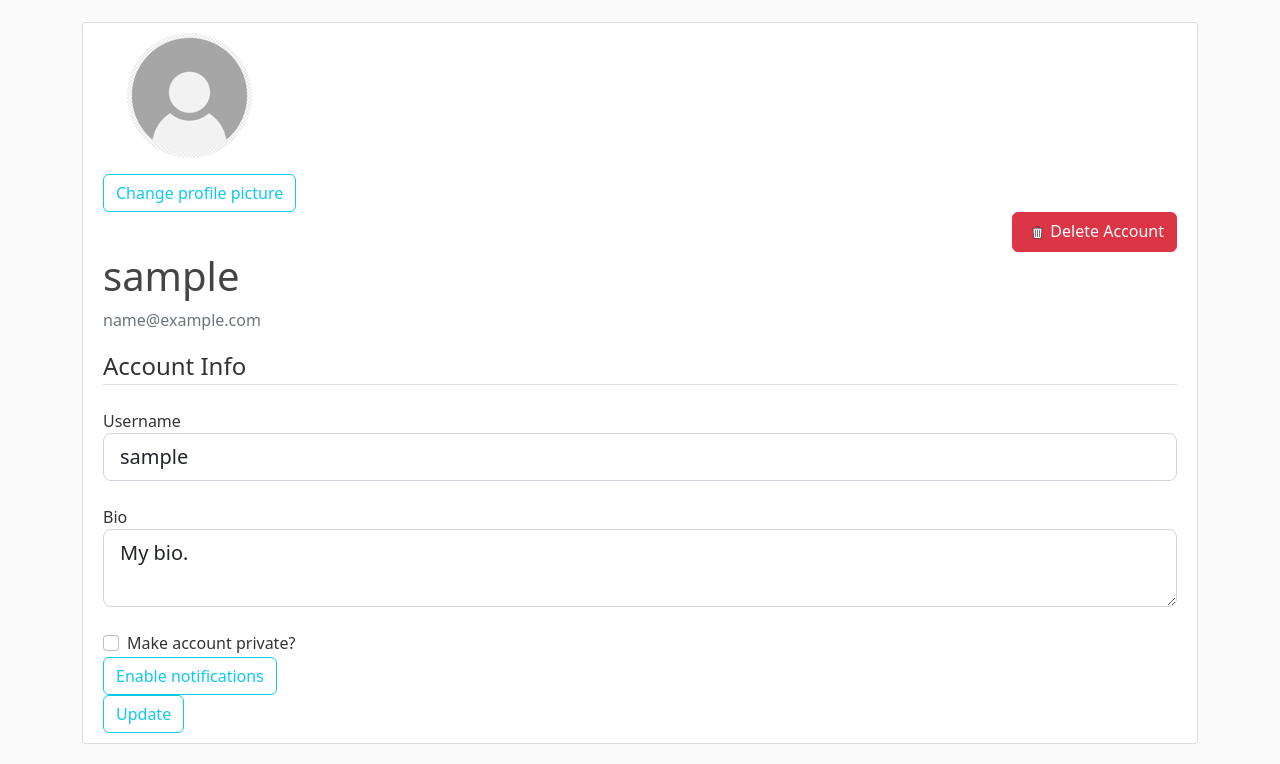
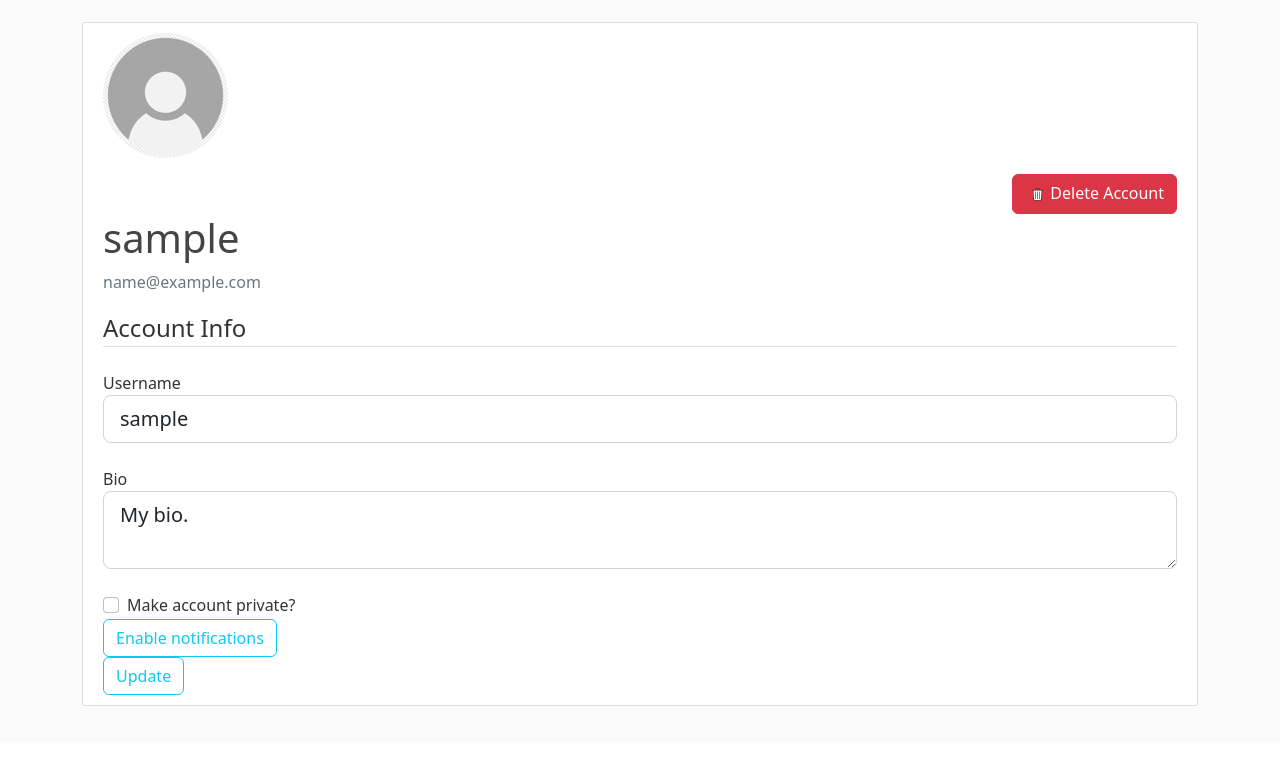
Before and after one commit to Dantes-bit/mealplanner, a Flask app: page /account/1/edit in a window 1280 px wide. Shown: the part 58-822 px from the top of the page. After the commit the page ends 764 px from the top, so only its background shows below. Run offline with Flask 3, Linux system fonts and the light colour scheme; the visitor is signed in with stand-in values (Sample User, id 1); some libraries are stand-ins or nearby versions.

Commit message:
fixed pictures

```diff
--- a/mealplanner/templates/users/edit_account.html
+++ b/mealplanner/templates/users/edit_account.html
@@ -3,13 +3,11 @@
     <div class="content-section">
     <div class="media">
         <form method="POST" enctype="multipart/form-data">
-            {{ form.hidden_tag() }}
-            <label for="{{ form.picture.id }}" style="cursor: pointer;">
-                <img class="rounded-circle account-img ms-4" src="{{ image_file }}">
-                <br>
-                <div class="btn btn-outline-info">Change profile picture</div>
+            {{ picture_form.hidden_tag() }}
+            <label for="{{ picture_form.picture.id }}" style="cursor: pointer;">
+                <img class="rounded-circle account-img" src="{{ image_file }}">
             </label>
-            {{ form.picture(class="d-none", onchange="this.form.submit()") }}
+            {{ picture_form.picture(class="d-none", onchange="this.form.submit()") }}
         </form>
         <div class="text-end">
             <button type="button" class="btn btn-danger text-end" data-bs-toggle="modal" data-bs-target="#deleteModal">
--- a/mealplanner/users/forms.py
+++ b/mealplanner/users/forms.py
@@ -32,10 +32,13 @@ class LoginForm(FlaskForm):
     remember = BooleanField('Remember Me')
     submit = SubmitField('Login')
 
+class UpdatePictureForm(FlaskForm):
+    picture = FileField('Update Profile Picture', validators=[FileAllowed(['jpg', 'png'])])
+    submit = SubmitField('Update Picture')
+
 class UpdateAccountForm(FlaskForm):
     username = StringField('Username', validators=[Length(min=2, max=20)])
     bio = TextAreaField('Bio', validators=[Length(max=450)])
-    picture = FileField('Update Profile Picture', validators=[FileAllowed(['jpg', 'png'])])
     private = BooleanField('Make account private?')
     submit = SubmitField('Update')
 
--- a/mealplanner/users/routes.py
+++ b/mealplanner/users/routes.py
@@ -1,7 +1,8 @@
 from flask import render_template, url_for, flash, redirect, request, abort, Blueprint, jsonify
 from mealplanner import db, bcrypt
 from mealplanner.users.forms import (RegistrationForm, LoginForm, UpdateAccountForm,
-                                RequestResetForm, ResetPasswordForm, ChangeEmailForm)
+                                RequestResetForm, ResetPasswordForm, ChangeEmailForm,
+                                UpdatePictureForm)
 from mealplanner.models import User, Meal, PushSubscription, StorageItem
 from flask_login import login_user, current_user, logout_user, login_required
 from mealplanner.users.utils import save_picture, send_reset_email, send_shopping_email, send_change_email_request
@@ -78,13 +79,14 @@ def account(user_id):
 def edit_account(user_id):
     user = User.query.get_or_404(user_id)
     form = UpdateAccountForm()
+    picture_form = UpdatePictureForm()
+    if picture_form.validate_on_submit() and picture_form.picture.data:
+        picture_file = save_picture(picture_form.picture.data)
+        user.image_file = picture_file
+        db.session.commit()
+        flash('Your picture has been updated!', 'success')
+        return redirect(url_for('users.account', user_id=user.id))
     if form.validate_on_submit():
-        if form.picture.data:
-            picture_file = save_picture(form.picture.data)
-            user.image_file = picture_file
-            db.session.commit()
-            flash('Your picture has been updated!', 'success')
-            return redirect(url_for('users.account', user_id=user.id))
         user.username = form.username.data
         user.bio = form.bio.data
         user.private = form.private.data
@@ -95,8 +97,8 @@ def edit_account(user_id):
         form.username.data = user.username
         form.bio.data = user.bio
         form.private.data = user.private
-    image_file = url_for('static', filename='profile_pics/' + user.image_file )
-    return render_template('users/edit_account.html', title='Account', image_file=image_file, form=form, user=user)
+    image_file = url_for('static', filename='profile_pics/' + user.image_file)
+    return render_template('users/edit_account.html', title='Account', image_file=image_file, form=form, picture_form=picture_form, user=user)
 
 @users.route("/account/<int:user_id>/reset_email", methods=['GET', 'POST'])
 @login_required
```
